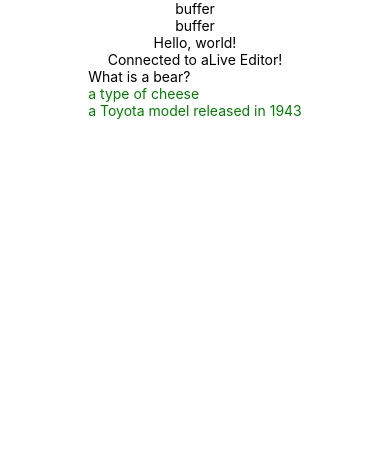
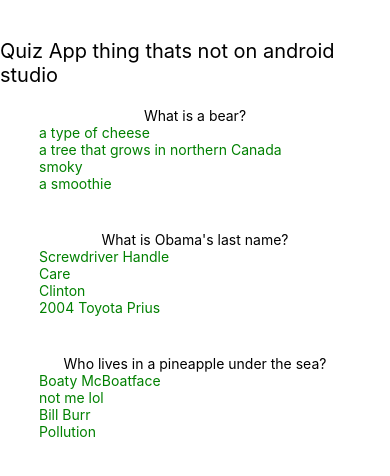
Before and after one commit to ladsfdsfs/mobile-dev-class-app, a React Native app: screen / in a window 390 px wide. Shown: the top 476 px of the page. Built offline with nearby package versions, Linux system fonts and the light colour scheme.

Commit message:
quiz app stuff

```diff
--- a/App.js
+++ b/App.js
@@ -6,21 +6,24 @@ import { RadioButtons } from 'react-native-radio-buttons'
 class Question extends Component {
   constructor(props){
     super(props);
-    this.state = {num:0}
+    this.state = {ans:false}
 
   }
   onselect = (opt)=>{
-    console.log(opt)
+    if(opt==this.props.ans){
+      this.setState({ans:true})
+    } else {
+      this.setState({ans:false})
+    }
   }
 
   render() {
 
 
 
-
-    function createTouch(text, type, that){
-      return (<TouchableHighlight  onPress={()=>that.onselect(type)} >
-        <Text style={{color:'green'}}>{text}</Text>
+    function createTouch(text, type, that, dis=false){
+      return (<TouchableHighlight disabled={dis}  onPress={()=>that.onselect(type)} >
+        <Text style={{color:'green', textAlign:'left'}}>{text}</Text>
       </TouchableHighlight>)
     }
 
@@ -30,25 +33,23 @@ class Question extends Component {
     for(let x = 0; x<15; x++){
       b+=a;
     }
-    if(this.state.num==0)
-    return (<View style={{}}>
-      <Text>{this.props.q}</Text>
-      {createTouch(this.props.a.a, 1, this)}
-      {createTouch(this.props.a.b, 2, this)}
-
-    </View>);
-    else if(this.state.num==1)
-    return (<View style={{}}>
-      <Text style={{backgroundColor:'green'}}>{this.props.q}</Text>
-      {createTouch(this.props.a.a, 1, this)}
-      {createTouch(this.props.a.b, 2, this)}
+    if(this.state.ans)
+    return (<View style={{margin:"5%", width:'80%', backgroundColor:'#79e58f'}}>
+      <Text style={{textAlign:'center'}}>{this.props.q}</Text>
+      {createTouch(this.props.a.a, 1, this,true)}
+      {createTouch(this.props.a.b, 2, this,true)}
+      {createTouch(this.props.a.c, 3, this,true)}
+      {createTouch(this.props.a.d, 4, this,true)}
 
     </View>);
     else
-    return (<View style={{}}>
-      <Text style={{backgroundColor:'red'}}>{this.props.q}</Text>
+    return (<View style={{margin:"5%",width:'80%'}}>
+      <Text style={{textAlign:'center'}}>{this.props.q}</Text>
       {createTouch(this.props.a.a, 1, this)}
       {createTouch(this.props.a.b, 2, this)}
+      {createTouch(this.props.a.c, 3, this)}
+      {createTouch(this.props.a.d, 4, this)}
+
 
     </View>);
 
@@ -61,18 +62,31 @@ class Question extends Component {
 export default class HelloWorldApp extends Component {
   render() {
     return (
-      <View style={{ flex: 1, justifyContent: "flex-start", alignItems: "center"  }}>
-        <Text>buffer</Text>
-        <Text>buffer</Text>
-
-        <Text>Hello, world!</Text>
-        <Text>Connected to aLive Editor!</Text>
-        <Question q="What is a bear?" a={{a:'a type of cheese', b:'a Toyota model released in 1943', c:'smoky', d:'a smoothie'}}/>
+      <View style={{ flex: 1, justifyContent: "flex-start", alignItems: "center", marginTop:"10%" }}>
 
 
+        <Text style={{fontSize:20}}>Quiz App thing thats not on android studio</Text>
+        <Question q="What is a bear?" a={{a:'a type of cheese', b:'a tree that grows in northern Canada', c:'smoky', d:'a smoothie'}} ans="3"/>
+
+        <Question q="What is Obama's last name?"
+        a={{a:'Screwdriver Handle', b:'Care', c:'Clinton', d:'2004 Toyota Prius'}}
+        ans="2"/>
+
+        <Question q="Who lives in a pineapple under the sea?"
+        a={{a:'Boaty McBoatface',b:'not me lol', c:'Bill Burr', d:'Pollution'}}
+        ans="4" />
 
       </View>
 
     );
   }
 }
+
+
+/*
+
+{createTouch(this.props.a.a, 1, this)}
+      {createTouch(this.props.a.b, 2, this)}
+      {createTouch(this.props.a.c, 3, this)}
+      {createTouch(this.props.a.d, 4, this)}
+*/
```
